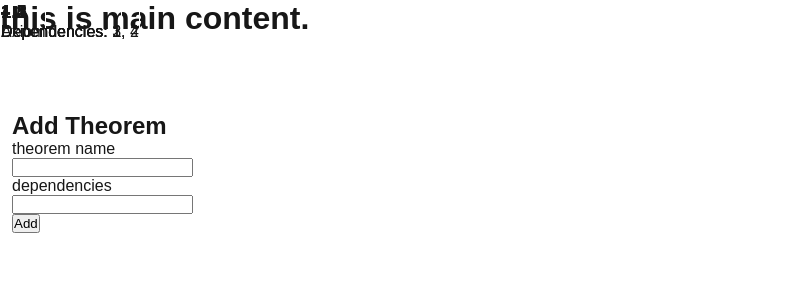
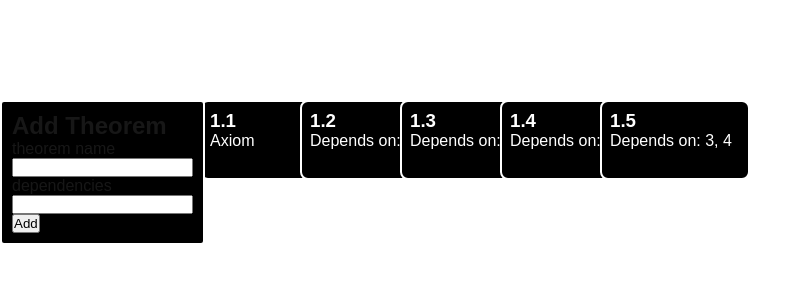
Before and after one commit to LogPiyo/logitlas, a Next.js app: page /main in a window 1280 px wide. Shown: the top 300 px of the page, without its empty margins (0-810 px from the left). Built offline with nearby package versions, Linux system fonts and the light colour scheme.

Commit message:
feat: enhance draggable elements with position tracking and arrow connections

```diff
--- a/src/app/main/page.tsx
+++ b/src/app/main/page.tsx
@@ -1,27 +1,199 @@
-'use client'
+'use client';
+
 import { useState, useEffect } from 'react';
-import { Theorem, mockData } from '../mock';  // test
+import { Theorem, mockData } from '../mock';
 
 export default function Main() {
+  const [positions, setPositions] = useState<{ [key: number]: { x: number; y: number } }>({});
+
+  const updatePosition = (id: number, pos: { x: number; y: number }) => {
+    setPositions((prev) => ({ ...prev, [id]: pos }));
+  };
+
   return (
     <>
-            <h1>this is main content.</h1>
-            <DraggableEntryForm></DraggableEntryForm>
-            <div className="theoremList">
-                {mockData.map((theorem: Theorem) => (
+    <EntryForm />
+    <div>
+      {mockData.map((theorem) => (
         <Element
           key={theorem.theoremId}
-                        theoremId={theorem.theoremId}
-                        theoremName={theorem.theoremName}
-                        dependencies={theorem.dependencies}>
-                    </Element>
+          {...theorem}
+          onPositionChange={updatePosition}
+        />
       ))}
+
+      {mockData.flatMap((theorem) =>
+        theorem.dependencies.map((depId) => {
+          const from = positions[depId];
+          const to = positions[theorem.theoremId];
+          return from && to ? (
+            <Arrow
+              key={`${theorem.theoremId}-${depId}`}
+              from={from}
+              to={to}
+            />
+          ) : null;
+        })
+      )}
     </div>
   </>
-    )
+  );
 }
 
-function DraggableEntryForm() {
+function Element({
+  theoremId,
+  theoremName,
+  dependencies,
+  onPositionChange,
+}: {
+  theoremId: number;
+  theoremName: string;
+  dependencies: number[];
+  onPositionChange: (id: number, pos: { x: number; y: number }) => void;
+}) {
+  const [position, setPosition] = useState({ x: 100 + theoremId * 100, y: 100 });
+  const [isDragging, setIsDragging] = useState(false);
+
+  useEffect(() => {
+    const handleMouseMove = (e: MouseEvent) => {
+      if (isDragging) {
+        setPosition((prev) => {
+          const newPos = { x: prev.x + e.movementX, y: prev.y + e.movementY };
+          onPositionChange(theoremId, getCenter(newPos));
+          return newPos;
+        });
+      }
+    };
+
+    const handleMouseUp = () => setIsDragging(false);
+
+    document.addEventListener('mousemove', handleMouseMove);
+    document.addEventListener('mouseup', handleMouseUp);
+    return () => {
+      document.removeEventListener('mousemove', handleMouseMove);
+      document.removeEventListener('mouseup', handleMouseUp);
+    };
+  }, [isDragging]);
+
+  useEffect(() => {
+    onPositionChange(theoremId, getCenter(position));
+  }, [position]);
+
+  const handleMouseDown = () => setIsDragging(true);
+
+  const width = 150;
+  const height = 80;
+
+  const getCenter = (pos: { x: number; y: number }) => ({
+    x: pos.x + width / 2,
+    y: pos.y + height / 2,
+  });
+
+  return (
+    <div
+      id={`element-${theoremId}`}
+      style={{
+        position: 'absolute',
+        left: position.x,
+        top: position.y,
+        width,
+        height,
+        border: '2px solid white',
+        borderRadius: '8px',
+        padding: '8px',
+        backgroundColor: 'black',
+        color: 'white',
+        cursor: 'move',
+        userSelect: 'none',
+        zIndex: 1000,
+      }}
+      onMouseDown={handleMouseDown}
+    >
+      <h3>{theoremName}</h3>
+      <p>
+        {dependencies.length === 0
+          ? 'Axiom'
+          : `Depends on: ${dependencies.join(', ')}`}
+      </p>
+    </div>
+  );
+}
+
+function Arrow({
+    from,
+    to,
+  }: {
+    from: { x: number; y: number };
+    to: { x: number; y: number };
+  }) {
+    const arrowColor = "green";
+    const dx = to.x - from.x;
+    const dy = to.y - from.y;
+    const length = Math.sqrt(dx * dx + dy * dy);
+    if (length === 0) return null;
+
+    // 線の中央点
+    const midX = (from.x + to.x) / 2;
+    const midY = (from.y + to.y) / 2;
+
+    // 矢印を中央に表示するために、線はfrom→toに伸ばしつつ、
+    // 矢印マーカー付きの短い線を中央にだけ描画する形で実装
+    const arrowLength = 20;
+    const ux = dx / length;
+    const uy = dy / length;
+
+    const arrowStart = {
+      x: midX - ux * arrowLength,
+      y: midY - uy * arrowLength,
+    };
+
+    return (
+      <svg
+        style={{
+          position: "absolute",
+          left: 0,
+          top: 0,
+          width: "100vw",
+          height: "100vh",
+          pointerEvents: "none",
+        }}
+      >
+        {/* 全体の線 */}
+        <line
+          x1={from.x}
+          y1={from.y}
+          x2={to.x}
+          y2={to.y}
+          stroke={arrowColor}
+          strokeWidth="2"
+        />
+        {/* 矢印だけ中央付近に表示 */}
+        <defs>
+          <marker
+            id="arrowhead"
+            markerWidth="10"
+            markerHeight="7"
+            refX="0"
+            refY="3.5"
+            orient="auto"
+          >
+            <polygon points="0 0, 10 3.5, 0 7" fill={arrowColor} />
+          </marker>
+        </defs>
+        <line
+          x1={arrowStart.x}
+          y1={arrowStart.y}
+          x2={midX}
+          y2={midY}
+          stroke={arrowColor}
+          strokeWidth="2"
+          markerEnd="url(#arrowhead)"
+        />
+      </svg>
+    );
+  }
+
+  function EntryForm() {
     const [position, setPosition] = useState({ x: 0, y: 100 });
     const [isDragging, setIsDragging] = useState(false);
 
@@ -62,6 +234,8 @@ function DraggableEntryForm() {
                 borderRadius: '4px',
                 padding: '10px',
                 cursor: 'move',
+                backgroundColor: 'black',
+                zIndex: 2000,
             }}
             onMouseDown={handleMouseDown}
         >
@@ -80,52 +254,3 @@ function DraggableEntryForm() {
         </div>
     );
 }
-
-function Element({ theoremId, theoremName, dependencies }: { theoremId: number; theoremName: string; dependencies: number[] }) {
-    const [position, setPosition] = useState({ x: 0, y: 0 });
-    const [isDragging, setIsDragging] = useState(false);
-
-    useEffect(() => {
-        const handleMouseMove = (e: MouseEvent) => {
-            if (isDragging) {
-                setPosition((prev) => ({
-                    x: prev.x + e.movementX,
-                    y: prev.y + e.movementY,
-                }));
-            }
-        };
-
-        const handleMouseUp = () => {
-            setIsDragging(false);
-        };
-
-        document.addEventListener("mousemove", handleMouseMove);
-        document.addEventListener("mouseup", handleMouseUp);
-
-        return () => {
-            document.removeEventListener("mousemove", handleMouseMove);
-            document.removeEventListener("mouseup", handleMouseUp);
-        };
-    }, [isDragging]);
-
-    const handleMouseDown = () => {
-        setIsDragging(true);
-    };
-
-    return (
-        <div
-            style={{
-                position: 'absolute',
-                left: position.x,
-                top: position.y,
-                border: '1px solid white',
-                borderRadius: '4px',
-                cursor: 'move',
-            }}
-            onMouseDown={handleMouseDown}
-        >
-            <h3>{theoremName}</h3>
-            <p>{dependencies.length === 0 ? "Axiom" : `Dependencies: ${dependencies.join(', ')}`}</p>
-        </div>
-    );
-}
```
Lines whose indentation alone changed are shown as unchanged.
